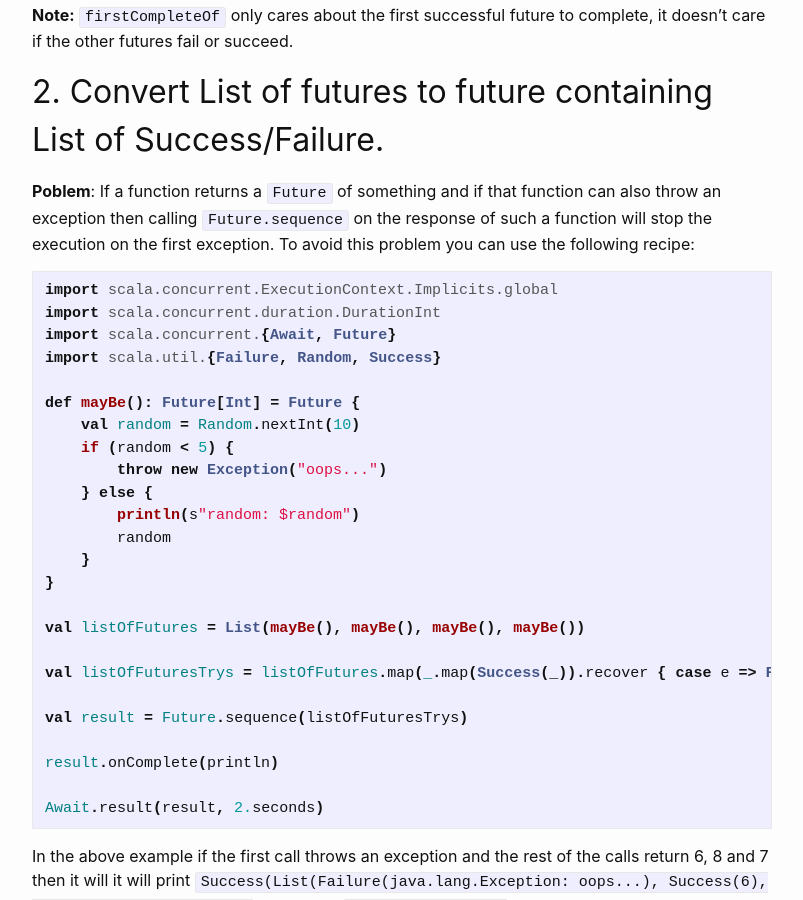
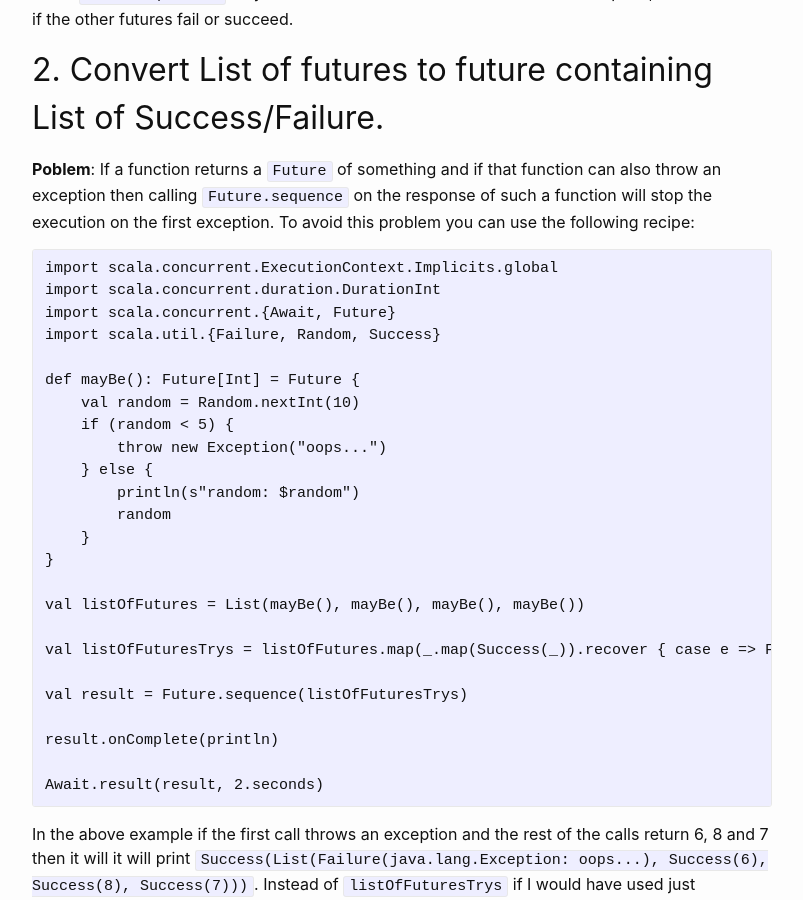
Before and after one commit to rizwanminhas/blog, a Jekyll site: the page built from _posts/2022-01-23-scala-concurrency-recipes.md, in a window 1280 px wide and 900 px high, scrolled down 851 px. Shown: the whole window, without its empty margins (238-1041 px from the left). Built offline with Jekyll 4.4.1, drawn with Linux system fonts in a browser that asks for light colours.

Commit message:
formatting fix

````diff
--- a/_posts/2022-01-23-scala-concurrency-recipes.md
+++ b/_posts/2022-01-23-scala-concurrency-recipes.md
@@ -33,7 +33,6 @@
 })
 
 Await.result(result, 3.seconds)
-
 ```
 
 **Note:** `firstCompleteOf` only cares about the first successful future to complete, it doesn't care if the other futures fail or succeed.
@@ -43,7 +42,7 @@
 
 **Poblem**: If a function returns a `Future` of something and if that function can also throw an exception then calling `Future.sequence` on the response of such a function will stop the execution on the first exception. To avoid this problem you can use the following recipe:
 
-```scala
+```Scala
 import scala.concurrent.ExecutionContext.Implicits.global
 import scala.concurrent.duration.DurationInt
 import scala.concurrent.{Await, Future}
````
